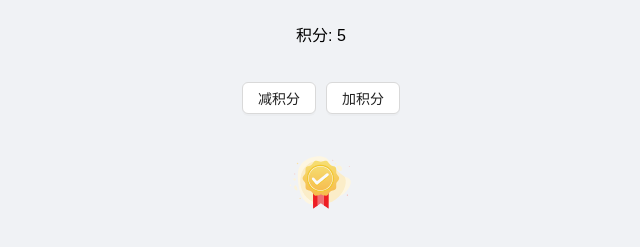
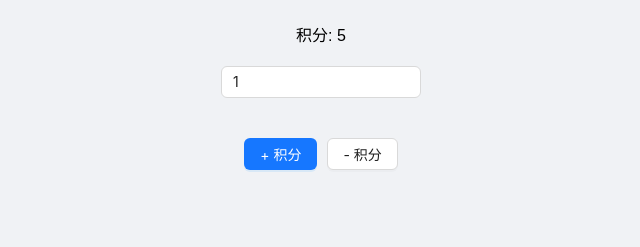
Before and after one commit to jamesliu668/creditkids, a React (Create React App) app: page /user/1 in a window 1280 px wide. Shown: the part 161-408 px from the top of the page, without its empty margins (319-959 px from the left). Built offline with nearby package versions, Linux system fonts and the light colour scheme.

Commit message:
更新动画状态

```diff
--- /dev/null
+++ b/src/components/SadAnimation.js
@@ -0,0 +1,32 @@
+import React, { useState, useEffect } from 'react';
+import Lottie from 'react-lottie';
+import sadAnimation from '../assets/sad.json';  // 导入sad动画文件
+
+const SadAnimation = ({ onComplete }) => {
+  const [isVisible, setIsVisible] = useState(true);
+
+  const options = {
+    loop: false,
+    autoplay: true, // 播放一次
+    animationData: sadAnimation,  // 这里引入的是sad动画的 JSON 文件
+    rendererSettings: {
+      preserveAspectRatio: 'xMidYMid slice',
+    },
+  };
+
+  useEffect(() => {
+    // 在动画播放完成后，调用onComplete，并隐藏动画
+    const timeout = setTimeout(() => {
+      onComplete();
+      setIsVisible(false);  // 隐藏动画
+    }, 3000); // 假设动画持续时间为 3秒
+
+    return () => clearTimeout(timeout);
+  }, [onComplete]);
+
+  if (!isVisible) return null; // 如果动画结束，返回 null，不渲染组件
+
+  return <Lottie options={options} height={200} width={200} />;
+};
+
+export default SadAnimation;
--- a/src/components/UserDetail.js
+++ b/src/components/UserDetail.js
@@ -1,9 +1,11 @@
 import React, { useState, useEffect } from "react";
 import { useParams } from "react-router-dom";
-import { Button, Avatar, message } from "antd";
-import Lottie from "react-lottie";
-import * as happyAnimation from "../assets/happy.json";  // 恭喜动画
-import * as sadAnimation from "../assets/sad.json";      // 伤心动画
+import { Button, Avatar, message, Input } from "antd";
+// import Lottie from "react-lottie";
+// import * as happyAnimation from "../assets/happy.json";  // 恭喜动画
+// import * as sadAnimation from "../assets/sad.json";      // 伤心动画
+import HappyAnimation from './HappyAnimation';  // 导入动画组件
+import SadAnimation from './SadAnimation';     // 导入Sad动画组件
 
 // 假设的用户数据
 const users = [
@@ -16,6 +18,9 @@ const UserDetail = () => {
   const { userId } = useParams();  // 获取传递过来的用户ID
   const [user, setUser] = useState(null);
   const [score, setScore] = useState(0);
+  const [showAnimation, setShowAnimation] = useState(false); // 控制动画显示
+  const [showSadAnimation, setShowSadAnimation] = useState(false);     // 控制Sad动画显示
+  const [inputValue, setInputValue] = useState('1'); // 输入框的值
 
   useEffect(() => {
     // 根据用户ID加载用户信息
@@ -27,17 +32,47 @@ const UserDetail = () => {
   }, [userId]);
 
   const handleAddScore = () => {
-    setScore((prevScore) => prevScore + 1);
-    message.success("恭喜你，积分增加！");
+    const number = parseInt(inputValue, 10);
+    if (!isNaN(number)) {
+        setScore((prevScore) => prevScore + number);
+        message.success("恭喜你，积分增加！");
 
-    // 播放恭喜的动画
+        // 播放恭喜的动画
+        setShowAnimation(true); // 显示动画
+    } else {
+        message.success("积分无效，请输入一个数字");
+    }
   };
 
   const handleReduceScore = () => {
-    setScore((prevScore) => prevScore - 1);
-    message.error("哎呀，积分减少了...");
+    const number = parseInt(inputValue, 10);
+    if (!isNaN(number)) {
+        setScore((prevScore) => prevScore - number);
+        message.error("哎呀，积分减少了...");
 
-    // 播放伤心的动画
+        // 播放伤心的动画
+        setShowSadAnimation(true);    // 显示Sad动画
+    } else {
+        message.success("积分无效，请输入一个数字");
+    }
+  };
+
+  const handleAnimationComplete = () => {
+    // 动画播放完成后隐藏
+    setShowAnimation(false);
+  };
+
+  const handleSadAnimationComplete = () => {
+    setShowSadAnimation(false);    // 隐藏Sad动画
+  };
+
+  // 限制输入框只能输入数字
+  const handleInputChange = (e) => {
+    const value = e.target.value;
+    // 只允许输入数字
+    if (/^\d*\.?\d*$/.test(value)) {
+      setInputValue(value);
+    }
   };
 
   if (!user) return null;  // 如果没有用户数据，则不显示
@@ -48,27 +83,28 @@ const UserDetail = () => {
       <h2>{user.name}</h2>
       <p>积分: {score}</p>
 
-      <div style={{ display: "flex", justifyContent: "center" }}>
-        <Button
-          onClick={handleReduceScore}
-          style={{ marginRight: "10px" }}
-        >
-          减积分
-        </Button>
-        <Button onClick={handleAddScore}>加积分</Button>
-      </div>
+      {/* 显示Happy动画 */}
+      {showAnimation && <HappyAnimation onComplete={handleAnimationComplete} />}
+      {/* 显示Sad动画 */}
+      {showSadAnimation && <SadAnimation onComplete={handleSadAnimationComplete} />}
 
-      {/* 播放Lottie动画 */}
-      <div style={{ marginTop: "20px" }}>
-        <Lottie
-          options={{
-            animationData: score > 0 ? happyAnimation : sadAnimation,
-            loop: true,
-            autoplay: true,
-          }}
-          height={100}
-          width={100}
+      <div style={{ textAlign: 'center', marginTop: '20px' }}>
+        {/* 输入框 */}
+        <Input
+          type="text"
+          value={inputValue}
+          onChange={handleInputChange}
+          placeholder="请输入数字"
+          style={{ width: 200, marginBottom: '20px' }}
         />
+        <div>
+          <Button type="primary" onClick={handleAddScore} style={{ marginRight: '10px' }}>
+            + 积分
+          </Button>
+          <Button type="default" onClick={handleReduceScore}>
+            - 积分
+          </Button>
+        </div>
       </div>
     </div>
   );
```
